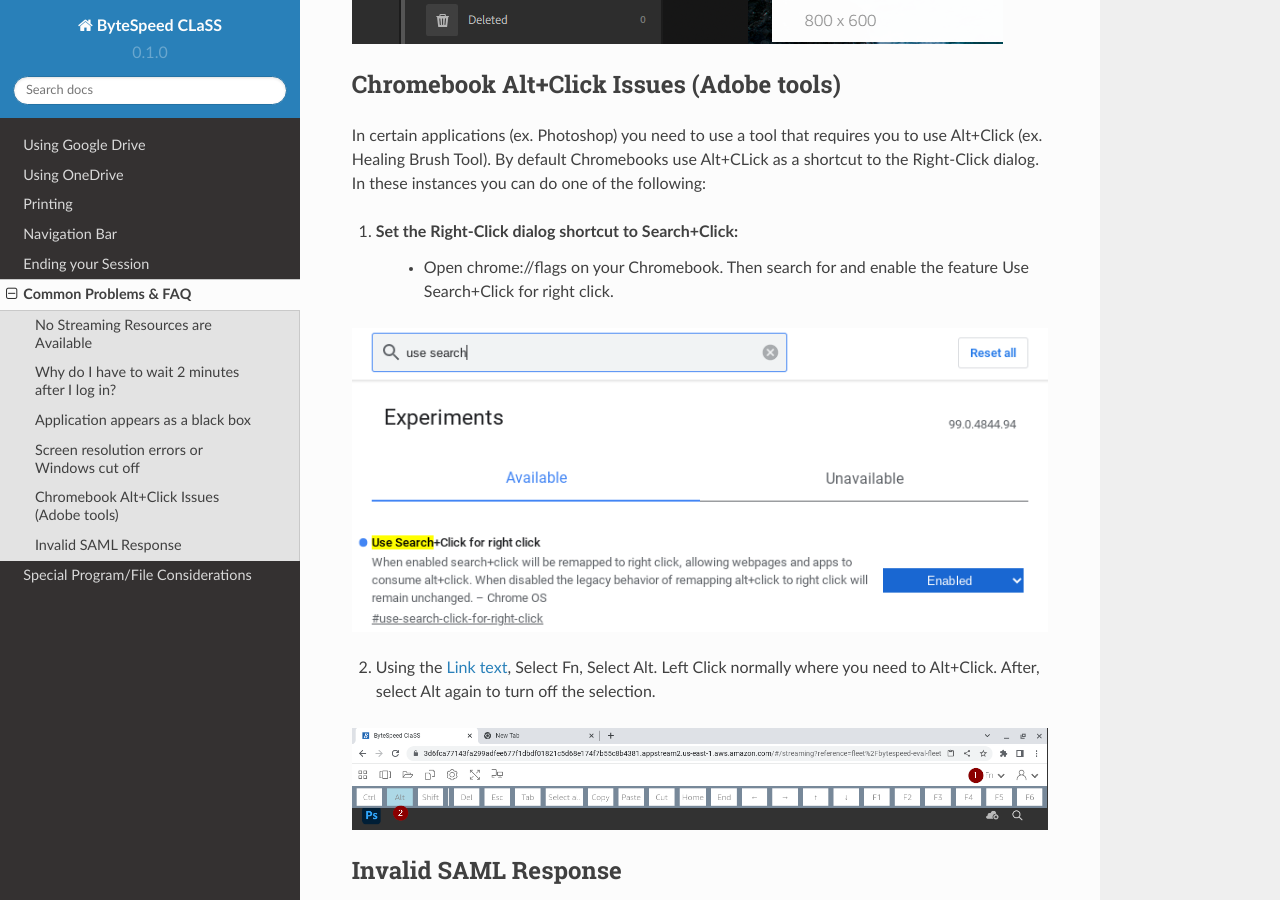
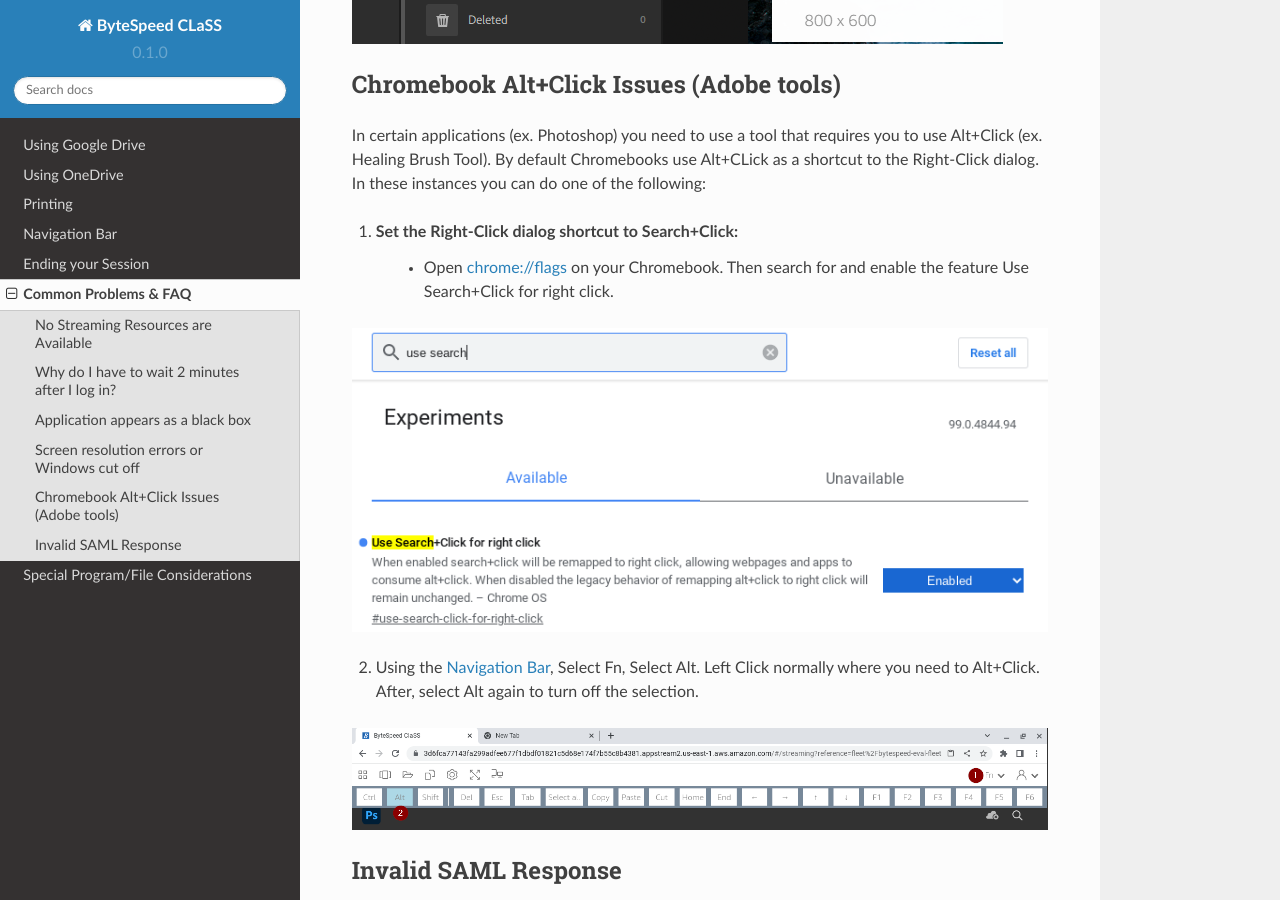
Before and after one commit to bytespeed/CLaaS-Documentation, a Sphinx documentation site: the page built from docs/issues_faq.rst, in a window 1280 px wide and 900 px high, scrolled down 1924 px. Built offline with Sphinx 7.4.7 and the Read the Docs theme 2.0.0, drawn with Linux system fonts in a browser that asks for light colours.

Commit message:
Update issues_faq.rst

```diff
--- a/docs/issues_faq.rst
+++ b/docs/issues_faq.rst
@@ -45,11 +45,11 @@
 In certain applications (ex. Photoshop) you need to use a tool that requires you to use Alt+Click (ex. Healing Brush Tool). By default Chromebooks use Alt+CLick as a shortcut to the Right-Click dialog. In these instances you can do one of the following:
 
 1. Set the Right-Click dialog shortcut to Search+Click:
-    * Open chrome://flags on your Chromebook. Then search for and enable the feature Use Search+Click for right click.
+    * Open `chrome://flags <chrome://flags>`_ on your Chromebook. Then search for and enable the feature Use Search+Click for right click.
 
 .. image:: _static/chromebook_use_search.png
 
-2. Using the `Link text <https://domain.invalid/>`_, Select Fn, Select Alt. Left Click normally where you need to Alt+Click. After, select Alt again to turn off the selection.
+2. Using the `Navigation Bar <https://claas-documentation.readthedocs.io/en/latest/navbar.html#navigation-bar>`_, Select Fn, Select Alt. Left Click normally where you need to Alt+Click. After, select Alt again to turn off the selection.
 
 .. image:: _static/chromebook_fn_alt.png
 
```
